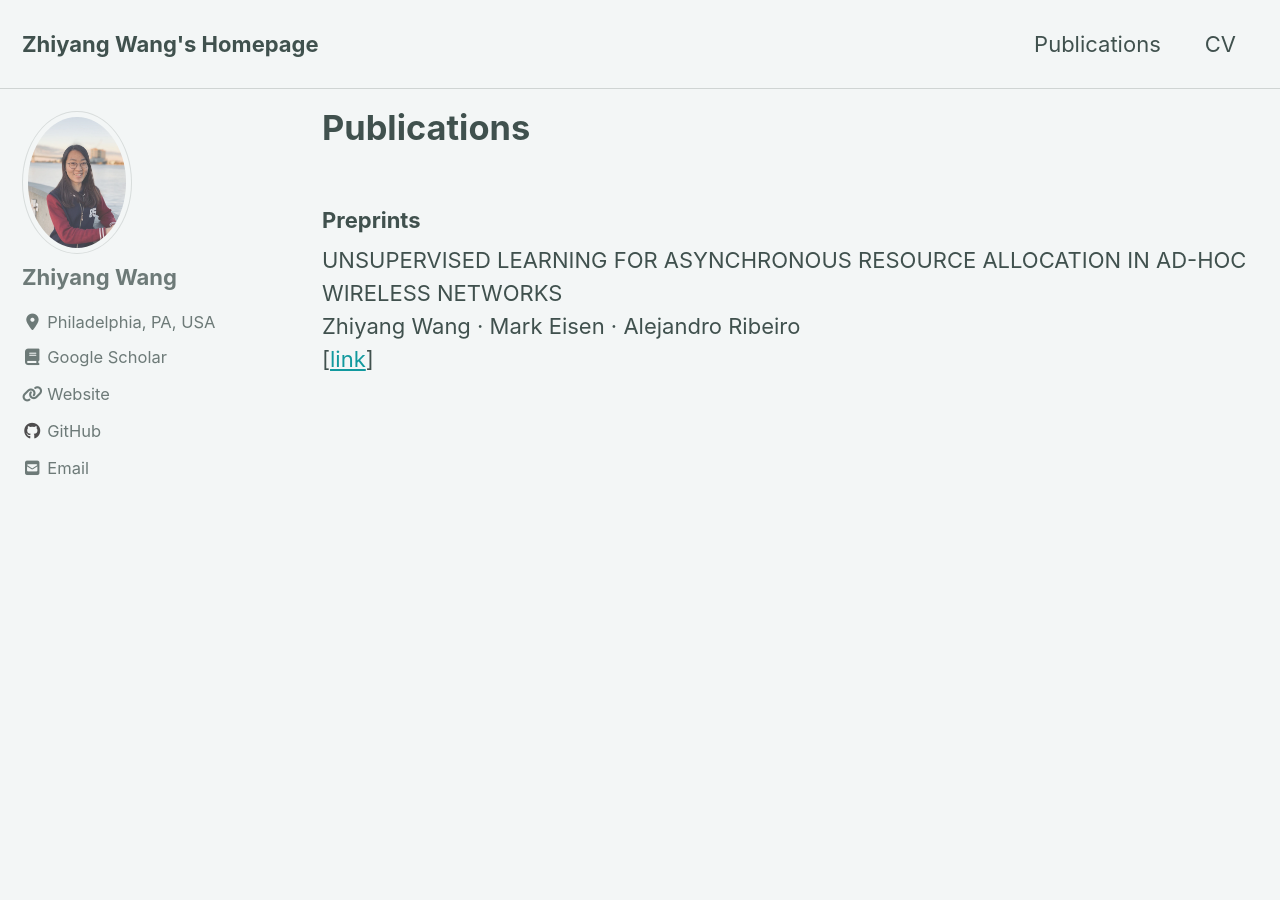
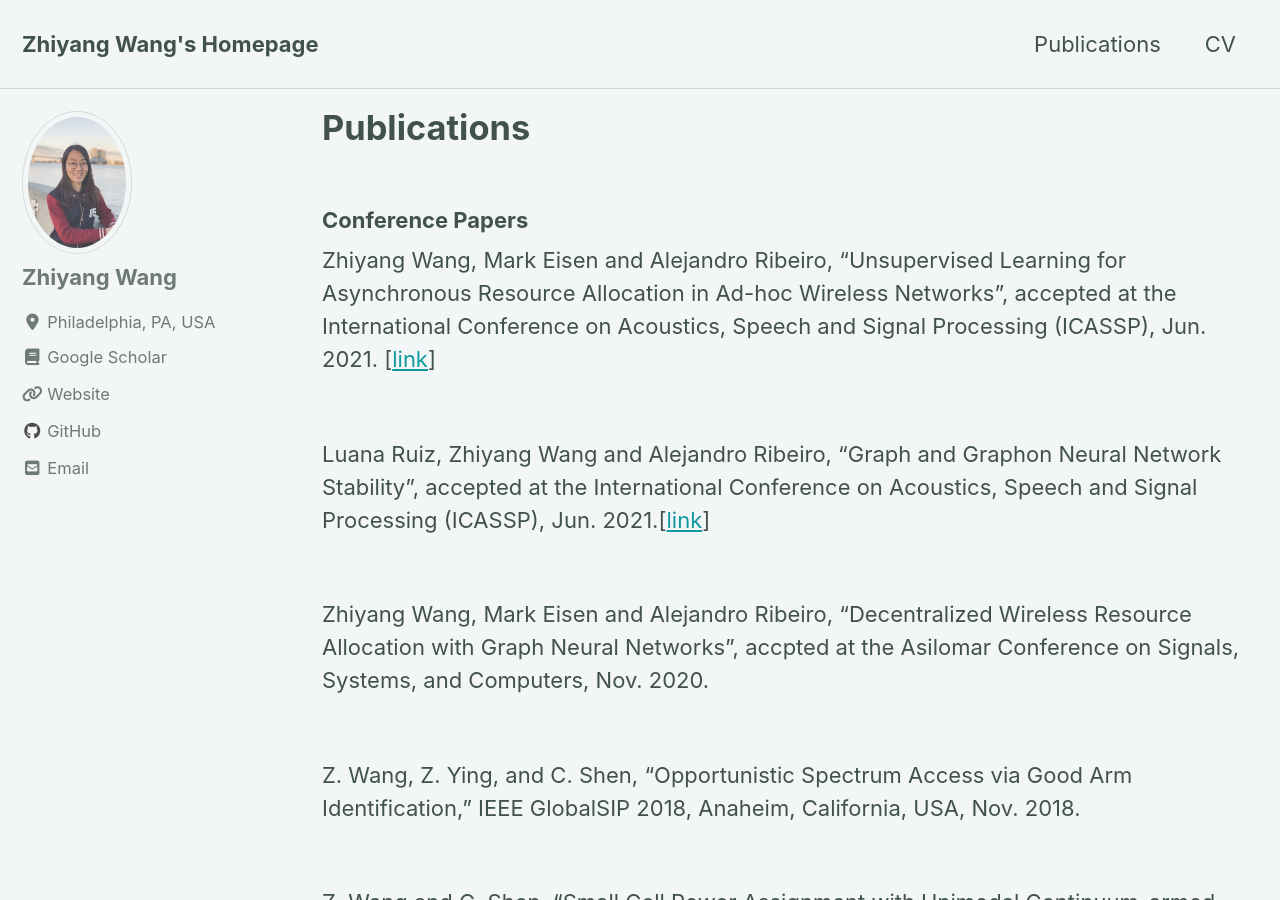
Before and after one commit to Zhiyang43/zhiyang43.github.io, a Jekyll site: the page built from _pages/publications.md, in a window 1280 px wide and 900 px high. Built offline with Jekyll 4.4.1, drawn with Linux system fonts in a browser that asks for light colours; cached includes are drawn as plain includes; nearby versions of some CDN libraries; some of the changed text lies outside the part shown.

Commit message:
add publications

```diff
--- a/_pages/publications.md
+++ b/_pages/publications.md
@@ -8,8 +8,25 @@ author_profile: true
 
 
 
-### Preprints
+### Conference Papers
 
-UNSUPERVISED LEARNING FOR ASYNCHRONOUS RESOURCE ALLOCATION IN AD-HOC WIRELESS NETWORKS<br>
-Zhiyang Wang · Mark Eisen · Alejandro Ribeiro<br>
-[[link](/Papers/unsupervised-icassp21.pdf)]<br>
+Zhiyang Wang, Mark Eisen and  Alejandro Ribeiro, "Unsupervised Learning for Asynchronous Resource Allocation in Ad-hoc Wireless Networks", accepted at the International Conference on Acoustics, Speech and Signal Processing (ICASSP), Jun. 2021. [[link](/Papers/unsupervised-icassp21.pdf)]<br><br>
+
+Luana Ruiz, Zhiyang Wang and Alejandro Ribeiro, "Graph and Graphon Neural Network Stability", accepted at the International Conference on Acoustics, Speech and Signal Processing (ICASSP),  Jun. 2021.[[link](/Papers/graphon-stability-icassp.pdf)]<br><br>
+
+Zhiyang Wang, Mark Eisen and  Alejandro Ribeiro, "Decentralized Wireless Resource Allocation with Graph Neural Networks", accpted at the Asilomar Conference on Signals, Systems, and Computers, Nov. 2020.<br><br>
+
+Z. Wang, Z. Ying, and C. Shen, "Opportunistic Spectrum Access via Good Arm Identification," IEEE GlobalSIP 2018, Anaheim, California, USA, Nov. 2018.<br><br>
+
+Z. Wang and C. Shen, "Small Cell Power Assignment with Unimodal Continuum-armed Bandits," IEEE International Conference on Communications Workshop on 5G-UDN, 2018.<br><br>
+
+Z. Wang, R. Zhou, and C. Shen," Regional Multi-Armed Bandits," Proceedings of the Twenty-First International Conference on Artificial Intelligence and Statistics (AISTATS), PMLR 84:510-518, Playa Blanca, Lanzarote, Canary Islands, April 9-11, 2018.<br><br>
+
+Z. Wang, C. Shen, X. Luo, M. van der Schaar, "Learn to Adapt: Self-Optimizing Small Cell Transmit Power with Correlated Bandit Learning,"IEEE International Conference on Communications (ICC), 2017.<br><br>
+
+
+### Journal Papers
+
+Z. Wang, R. Zhou, and C. Shen, "Regional Multi-Armed Bandits with Partial Informativeness," IEEE Trans. Signal Process., Volume: 66, Issue: 21, Page(s): 5705-5717, Nov. 2018.<br><br>
+
+Z. Wang and C. Shen, "Small Cell Transmit Power Assignment Based on Correlated Bandit Learning,"IEEE Journal on Selected Areas in Communications, Vol. 35, No. 5, Page(s): 1030-1045, May 2017
```
